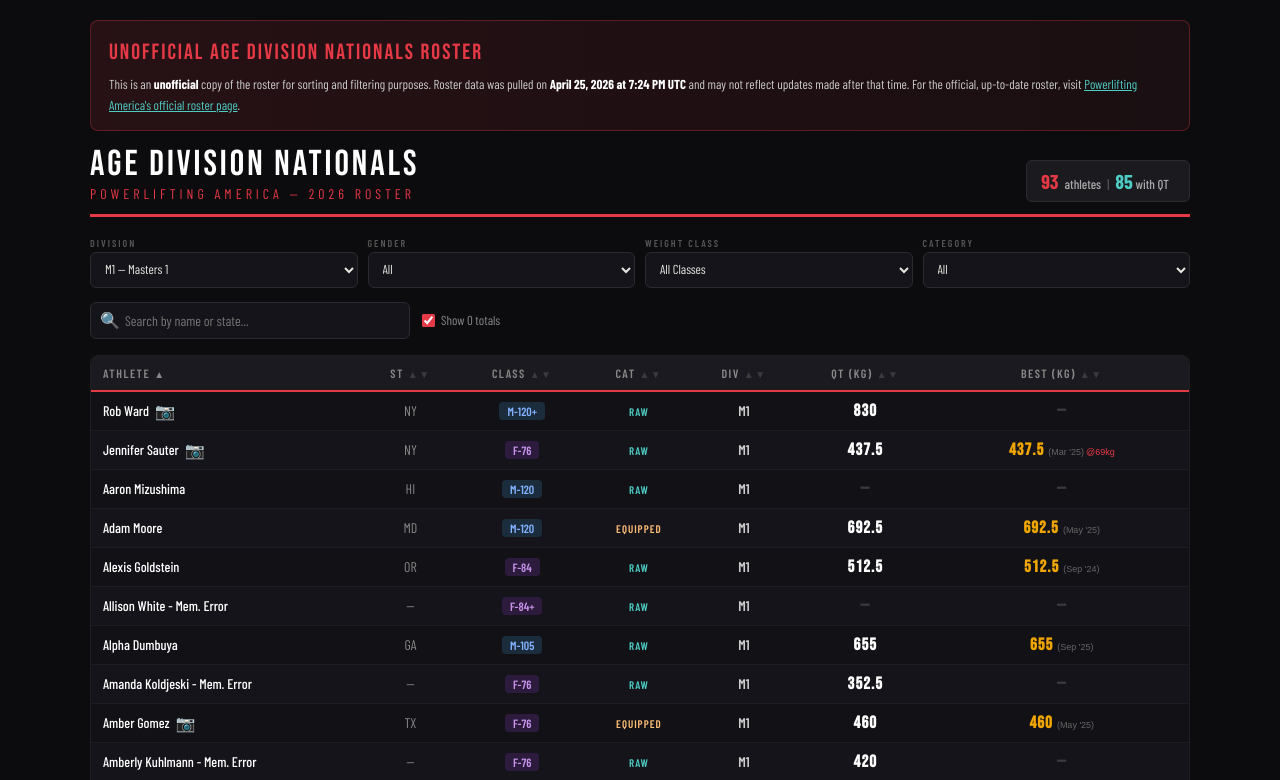
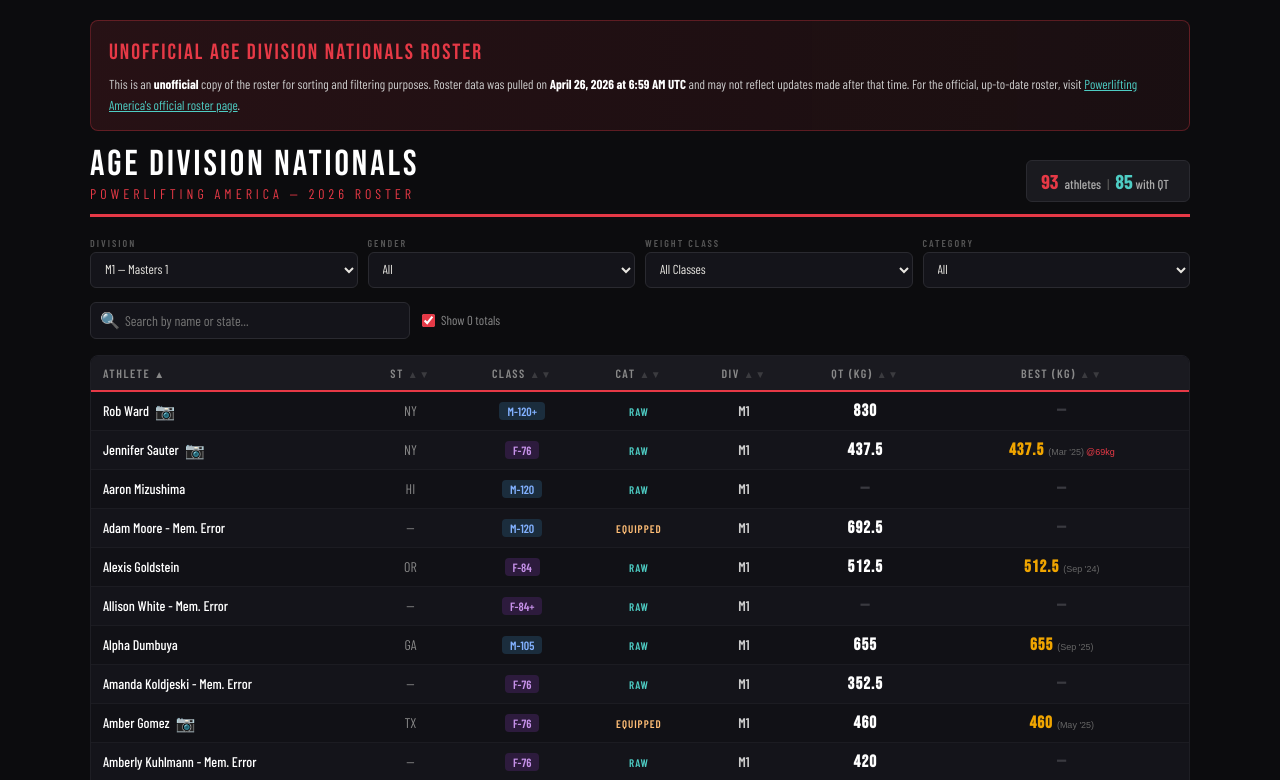
Before and after one commit to robmward/powerlifting-roster, a React (Vite) app: page / in a window 1280 px wide. Shown: the top 780 px of the page. Built offline with nearby package versions, Linux system fonts and the light colour scheme; a web font is replaced by a local one.

Commit message:
Update roster - 21 changes detected

```diff
--- a/src/App.jsx
+++ b/src/App.jsx
@@ -28,7 +28,6 @@
 {"name":"Marina Maxwell","state":"NC","wc":"F-52","cat":"Raw","div":"J","total":420,"best":410.5,"bestWc":"52","diffWc":false,"bestFed":"AMP","bestDate":"May '25","ig":"marina52kg","opl":"marinamaxwell"},
 {"name":"Trinity Infante","state":"CA","wc":"F-52","cat":"Raw","div":"J","total":337.5,"best":337.5,"bestWc":"52","diffWc":false,"bestFed":"AMP","bestDate":"Nov '25","ig":"","opl":"trinityinfante"},
 {"name":"Abcde Mata","state":"TX","wc":"F-52","cat":"Equipped","div":"SJ","total":297.5,"best":297.5,"bestWc":"52","diffWc":false,"bestFed":"AMP","bestDate":"Dec '25","ig":"","opl":"abcdemata"},
-{"name":"Ava Dean","state":"LA","wc":"F-52","cat":"Equipped","div":"SJ","total":201.9,"best":0,"bestWc":"","diffWc":false,"bestFed":"","bestDate":"","ig":"","opl":""},
 {"name":"Nyeli Arispe","state":"TX","wc":"F-52","cat":"Equipped","div":"SJ","total":0,"best":0,"bestWc":"","diffWc":false,"bestFed":"","bestDate":"","ig":"","opl":""},
 {"name":"Noemi Blancarte","state":"LA","wc":"F-52","cat":"Equipped","div":"SJ","total":0,"best":0,"bestWc":"","diffWc":false,"bestFed":"","bestDate":"","ig":"","opl":""},
 {"name":"Autumn Gilday","state":"TX","wc":"F-52","cat":"Equipped","div":"J","total":327.5,"best":325,"bestWc":"52","diffWc":false,"bestFed":"AMP","bestDate":"May '25","ig":"","opl":"autumngilday"},
@@ -57,6 +56,7 @@
 {"name":"Charleen Balcer Rowekamp","state":"MN","wc":"F-57","cat":"Equipped","div":"M1","total":320,"best":320,"bestWc":"57","diffWc":false,"bestFed":"AMP","bestDate":"Apr '24","ig":"","opl":"charleenbalcerrowekamp"},
 {"name":"Jasmine Nguyen - Mem. Error","state":"--","wc":"F-57","cat":"Equipped","div":"SJ","total":307.5,"best":0,"bestWc":"","diffWc":false,"bestFed":"","bestDate":"","ig":"","opl":""},
 {"name":"Ava Dean","state":"LA","wc":"F-57","cat":"Equipped","div":"SJ","total":201.9,"best":0,"bestWc":"","diffWc":false,"bestFed":"","bestDate":"","ig":"","opl":""},
+{"name":"Ava Dean","state":"LA","wc":"F-57","cat":"Equipped","div":"SJ","total":201.9,"best":0,"bestWc":"","diffWc":false,"bestFed":"","bestDate":"","ig":"","opl":""},
 {"name":"Paloma Calderon","state":"TX","wc":"F-57","cat":"Equipped","div":"SJ","total":75,"best":360,"bestWc":"63","diffWc":true,"bestFed":"AMP","bestDate":"May '25","ig":"","opl":"palomacalderon"},
 {"name":"Lyla Felean","state":"LA","wc":"F-57","cat":"Equipped","div":"SJ","total":0,"best":0,"bestWc":"","diffWc":false,"bestFed":"","bestDate":"","ig":"","opl":""},
 {"name":"Lylah Jones","state":"LA","wc":"F-57","cat":"Equipped","div":"SJ","total":0,"best":0,"bestWc":"","diffWc":false,"bestFed":"","bestDate":"","ig":"","opl":""},
@@ -65,7 +65,7 @@
 {"name":"Elizabeth Pizarro","state":"TX","wc":"F-57","cat":"Equipped","div":"J","total":342.5,"best":392.5,"bestWc":"57","diffWc":false,"bestFed":"AMP","bestDate":"Feb '26","ig":"","opl":"elizabethpizarro"},
 {"name":"Madaline Kennemer","state":"LA","wc":"F-57","cat":"Equipped","div":"J","total":242.5,"best":242.5,"bestWc":"57","diffWc":false,"bestFed":"AMP","bestDate":"Nov '25","ig":"","opl":"madalinekennemer"},
 {"name":"Shelly Stettner","state":"MI","wc":"F-63","cat":"Raw","div":"M4","total":342.5,"best":342.5,"bestWc":"63","diffWc":false,"bestFed":"AMP","bestDate":"Aug '25","ig":"shelly_ann_28","opl":"shellystettner"},
-{"name":"Jessica Marshall","state":"--","wc":"F-63","cat":"Raw","div":"M3","total":356,"best":356,"bestWc":"63","diffWc":false,"bestFed":"AMP","bestDate":"May '25","ig":"","opl":"jessicamarshall1"},
+{"name":"Jessica Marshall","state":"NY","wc":"F-63","cat":"Raw","div":"M3","total":356,"best":356,"bestWc":"63","diffWc":false,"bestFed":"AMP","bestDate":"May '25","ig":"","opl":"jessicamarshall1"},
 {"name":"Lynn Pietig","state":"--","wc":"F-63","cat":"Raw","div":"M3","total":342.5,"best":345,"bestWc":"","diffWc":false,"bestFed":"USAPL","bestDate":"Mar '24","ig":"","opl":"lynnpietig"},
 {"name":"Tiffany Dean","state":"NV","wc":"F-63","cat":"Raw","div":"M3","total":265,"best":265,"bestWc":"63","diffWc":false,"bestFed":"AMP","bestDate":"May '25","ig":"","opl":"tiffanydean"},
 {"name":"Isabelle Iliev","state":"WA","wc":"F-63","cat":"Raw","div":"M2","total":377.5,"best":377.5,"bestWc":"63","diffWc":false,"bestFed":"AMP","bestDate":"Sep '24","ig":"","opl":"isabelleiliev"},
@@ -189,7 +189,7 @@
 {"name":"Rosanna Orosco","state":"CA","wc":"F-84","cat":"Raw","div":"M1","total":422.5,"best":422.5,"bestWc":"84","diffWc":false,"bestFed":"AMP","bestDate":"Apr '25","ig":"","opl":"rosannaorosco"},
 {"name":"Bethany Blankespoor","state":"DC","wc":"F-84","cat":"Raw","div":"M1","total":302.5,"best":302.5,"bestWc":"84","diffWc":false,"bestFed":"AMP","bestDate":"Dec '24","ig":"","opl":"bethanyblankespoor"},
 {"name":"Lauren Kolb","state":"OR","wc":"F-84","cat":"Raw","div":"M1","total":297.5,"best":297.5,"bestWc":"84","diffWc":false,"bestFed":"AMP","bestDate":"Feb '25","ig":"","opl":"laurenkolb"},
-{"name":"Rebekah Givan","state":"NY","wc":"F-84","cat":"Raw","div":"SJ","total":352.5,"best":352.5,"bestWc":"84","diffWc":false,"bestFed":"AMP","bestDate":"Apr '25","ig":"","opl":"rebekahgivan"},
+{"name":"Rebekah Givan","state":"--","wc":"F-84","cat":"Raw","div":"SJ","total":352.5,"best":352.5,"bestWc":"84","diffWc":false,"bestFed":"AMP","bestDate":"Apr '25","ig":"","opl":"rebekahgivan"},
 {"name":"Madilyn Cantu","state":"TX","wc":"F-84","cat":"Raw","div":"SJ","total":322.5,"best":322.5,"bestWc":"84","diffWc":false,"bestFed":"AMP","bestDate":"Dec '25","ig":"","opl":"madilyncantu"},
 {"name":"Saige Back","state":"NY","wc":"F-84","cat":"Raw","div":"SJ","total":75,"best":290,"bestWc":"84+","diffWc":true,"bestFed":"AMP","bestDate":"May '24","ig":"","opl":"saigeback"},
 {"name":"Zoe Soleil Goykhman","state":"PA","wc":"F-84","cat":"Raw","div":"J","total":470,"best":477.5,"bestWc":"84+","diffWc":true,"bestFed":"AMP","bestDate":"Mar '25","ig":"","opl":"zoesoleilgoykhman"},
@@ -199,7 +199,7 @@
 {"name":"Brooke Ruland","state":"WI","wc":"F-84","cat":"Raw","div":"J","total":0,"best":480,"bestWc":"82.5","diffWc":true,"bestFed":"USAPL","bestDate":"Apr '26","ig":"","opl":"brookeruland"},
 {"name":"Sara Rodock","state":"WI","wc":"F-84","cat":"Equipped","div":"M1","total":530,"best":530,"bestWc":"84","diffWc":false,"bestFed":"AMP","bestDate":"Jun '25","ig":"","opl":"sararodock"},
 {"name":"Kaitlyn Huff","state":"TX","wc":"F-84","cat":"Equipped","div":"SJ","total":400,"best":400,"bestWc":"84","diffWc":false,"bestFed":"AMP","bestDate":"May '25","ig":"","opl":"kaitlynhuff"},
-{"name":"Elaina Canales","state":"TX","wc":"F-84","cat":"Equipped","div":"SJ","total":0,"best":0,"bestWc":"","diffWc":false,"bestFed":"","bestDate":"","ig":"","opl":""},
+{"name":"Elaina Canales","state":"--","wc":"F-84","cat":"Equipped","div":"SJ","total":0,"best":0,"bestWc":"","diffWc":false,"bestFed":"","bestDate":"","ig":"","opl":""},
 {"name":"Mena Reeves","state":"KS","wc":"F-84","cat":"Equipped","div":"J","total":492.5,"best":0,"bestWc":"","diffWc":false,"bestFed":"","bestDate":"","ig":"","opl":""},
 {"name":"Cristina Angelloz - Mem. Error","state":"--","wc":"F-84","cat":"Equipped","div":"J","total":327.5,"best":0,"bestWc":"","diffWc":false,"bestFed":"","bestDate":"","ig":"","opl":""},
 {"name":"Patrice Lockhart","state":"GA","wc":"F-84+","cat":"Raw","div":"SO","total":0,"best":0,"bestWc":"","diffWc":false,"bestFed":"","bestDate":"","ig":"","opl":""},
@@ -211,7 +211,7 @@
 {"name":"Lori Sousa","state":"FL","wc":"F-84+","cat":"Raw","div":"M2","total":327.5,"best":337.5,"bestWc":"100+","diffWc":true,"bestFed":"USAPL","bestDate":"Mar '23","ig":"","opl":"lorisousa"},
 {"name":"Lori Sousa","state":"FL","wc":"F-84+","cat":"Raw","div":"M2","total":327.5,"best":337.5,"bestWc":"100+","diffWc":true,"bestFed":"USAPL","bestDate":"Mar '23","ig":"","opl":"lorisousa"},
 {"name":"Shanti Murphy - Mem. Error","state":"--","wc":"F-84+","cat":"Raw","div":"M2","total":315,"best":0,"bestWc":"","diffWc":false,"bestFed":"","bestDate":"","ig":"","opl":""},
-{"name":"Melissa Copeland","state":"--","wc":"F-84+","cat":"Raw","div":"M1","total":575.5,"best":575.5,"bestWc":"84+","diffWc":false,"bestFed":"AMP","bestDate":"May '25","ig":"melarmy","opl":"melissacopeland"},
+{"name":"Melissa Copeland","state":"MD","wc":"F-84+","cat":"Raw","div":"M1","total":575.5,"best":575.5,"bestWc":"84+","diffWc":false,"bestFed":"AMP","bestDate":"May '25","ig":"melarmy","opl":"melissacopeland"},
 {"name":"Emily Douglas","state":"MD","wc":"F-84+","cat":"Raw","div":"M1","total":490,"best":517.5,"bestWc":"84+","diffWc":false,"bestFed":"AMP","bestDate":"Jan '26","ig":"","opl":"emilydouglas2"},
 {"name":"Tiffany Miranda","state":"NC","wc":"F-84+","cat":"Raw","div":"M1","total":367.5,"best":367.5,"bestWc":"84+","diffWc":false,"bestFed":"AMP","bestDate":"Oct '25","ig":"","opl":"tiffanymiranda"},
 {"name":"Allison White - Mem. Error","state":"--","wc":"F-84+","cat":"Raw","div":"M1","total":0,"best":0,"bestWc":"","diffWc":false,"bestFed":"","bestDate":"","ig":"","opl":""},
@@ -420,6 +420,7 @@
 {"name":"Eli Sobie","state":"MI","wc":"M-83","cat":"Raw","div":"SJ","total":540,"best":540,"bestWc":"74","diffWc":true,"bestFed":"AMP","bestDate":"Apr '25","ig":"","opl":"elisobie"},
 {"name":"Advaith Goud Sirisanagandla","state":"TX","wc":"M-83","cat":"Raw","div":"SJ","total":537.5,"best":537.5,"bestWc":"83","diffWc":false,"bestFed":"AMP","bestDate":"Dec '25","ig":"","opl":"advaithgoudsirisanagandla"},
 {"name":"Aidan Bauer","state":"AZ","wc":"M-83","cat":"Raw","div":"SJ","total":535,"best":535,"bestWc":"83","diffWc":false,"bestFed":"AMP","bestDate":"Sep '25","ig":"","opl":"aidanbauer"},
+{"name":"Daniil Petc","state":"CA","wc":"M-83","cat":"Raw","div":"SJ","total":535,"best":0,"bestWc":"","diffWc":false,"bestFed":"","bestDate":"","ig":"","opl":""},
 {"name":"Brody Williamson","state":"TX","wc":"M-83","cat":"Raw","div":"SJ","total":505,"best":505,"bestWc":"83","diffWc":false,"bestFed":"AMP","bestDate":"Dec '25","ig":"","opl":"brodywilliamson"},
 {"name":"Joshua Tang","state":"MD","wc":"M-83","cat":"Raw","div":"SJ","total":455,"best":455,"bestWc":"83","diffWc":false,"bestFed":"AMP","bestDate":"May '25","ig":"anabolic_goldfish","opl":"joshuatang"},
 {"name":"Kayden Curtiss","state":"TX","wc":"M-83","cat":"Raw","div":"SJ","total":432.5,"best":432.5,"bestWc":"74","diffWc":true,"bestFed":"AMP","bestDate":"Dec '25","ig":"","opl":"kaydencurtiss"},
@@ -445,7 +446,7 @@
 {"name":"Aron Atakuzi","state":"OK","wc":"M-83","cat":"Raw","div":"J","total":667.5,"best":667.5,"bestWc":"83","diffWc":false,"bestFed":"AMP","bestDate":"Dec '25","ig":"","opl":"aronatakuzi"},
 {"name":"Sean Fitzgerald","state":"PA","wc":"M-83","cat":"Raw","div":"J","total":640,"best":677.5,"bestWc":"93","diffWc":true,"bestFed":"AMP","bestDate":"May '25","ig":"seanfitzpl","opl":"seanfitzgerald"},
 {"name":"Noah Raulston","state":"TX","wc":"M-83","cat":"Raw","div":"J","total":637.5,"best":637.5,"bestWc":"83","diffWc":false,"bestFed":"AMP","bestDate":"Dec '25","ig":"","opl":"noahraulston"},
-{"name":"Daniel Castaneda - Mem. Error","state":"--","wc":"M-83","cat":"Raw","div":"J","total":635,"best":0,"bestWc":"","diffWc":false,"bestFed":"","bestDate":"","ig":"","opl":""},
+{"name":"Daniel Castaneda","state":"TX","wc":"M-83","cat":"Raw","div":"J","total":635,"best":0,"bestWc":"","diffWc":false,"bestFed":"","bestDate":"","ig":"","opl":""},
 {"name":"Kacey Morgan","state":"AL","wc":"M-83","cat":"Raw","div":"J","total":635,"best":635,"bestWc":"83","diffWc":false,"bestFed":"AMP","bestDate":"Oct '25","ig":"","opl":"kaceymorgan2"},
 {"name":"Jackson Voss","state":"FL","wc":"M-83","cat":"Raw","div":"J","total":585,"best":660,"bestWc":"90","diffWc":true,"bestFed":"USAPL","bestDate":"Apr '25","ig":"","opl":"jacksonvoss"},
 {"name":"Raphael Rivera","state":"TX","wc":"M-83","cat":"Raw","div":"J","total":575,"best":605,"bestWc":"83","diffWc":false,"bestFed":"AMP","bestDate":"Feb '26","ig":"","opl":"raphaelrivera1"},
@@ -620,7 +621,6 @@
 {"name":"Angelo Carpino","state":"FL","wc":"M-105","cat":"Raw","div":"J","total":642.5,"best":642.5,"bestWc":"105","diffWc":false,"bestFed":"AMP","bestDate":"May '25","ig":"","opl":"angelocarpino"},
 {"name":"Austin Hamilton","state":"MS","wc":"M-105","cat":"Raw","div":"J","total":637.5,"best":637.5,"bestWc":"105","diffWc":false,"bestFed":"AMP","bestDate":"Dec '25","ig":"","opl":"austinhamilton2"},
 {"name":"Fernando Rivera","state":"TX","wc":"M-105","cat":"Raw","div":"J","total":617.5,"best":625,"bestWc":"90","diffWc":true,"bestFed":"USAPL","bestDate":"May '25","ig":"","opl":"fernandorivera2"},
-{"name":"Joshua Lawson","state":"TX","wc":"M-105","cat":"Raw","div":"J","total":607.5,"best":607.5,"bestWc":"74","diffWc":true,"bestFed":"AMP","bestDate":"Dec '25","ig":"","opl":"joshualawson"},
 {"name":"Steven Aderhold","state":"TX","wc":"M-105","cat":"Raw","div":"J","total":572.5,"best":622.5,"bestWc":"105","diffWc":false,"bestFed":"AMP","bestDate":"Feb '26","ig":"","opl":"stevenaderhold"},
 {"name":"Austin Mckinney","state":"TX","wc":"M-105","cat":"Raw","div":"J","total":440,"best":440,"bestWc":"105","diffWc":false,"bestFed":"AMP","bestDate":"Aug '25","ig":"","opl":"austinmckinney"},
 {"name":"Josue Aguilera - Mem. Error","state":"--","wc":"M-105","cat":"Raw","div":"J","total":75,"best":0,"bestWc":"","diffWc":false,"bestFed":"","bestDate":"","ig":"","opl":""},
@@ -645,7 +645,7 @@
 {"name":"Jose Bellon","state":"FL","wc":"M-105","cat":"Equipped","div":"J","total":675,"best":700,"bestWc":"120","diffWc":true,"bestFed":"AMP","bestDate":"May '25","ig":"","opl":"josebellon"},
 {"name":"Matthew Hammond","state":"LA","wc":"M-120","cat":"Raw","div":"SO","total":322.5,"best":322.5,"bestWc":"120","diffWc":false,"bestFed":"AMP","bestDate":"Nov '25","ig":"","opl":"matthewhammond"},
 {"name":"Rory Mccoy","state":"PA","wc":"M-120","cat":"Raw","div":"M4","total":522.5,"best":497.5,"bestWc":"105","diffWc":true,"bestFed":"AMP","bestDate":"May '25","ig":"","opl":"rorymccoy"},
-{"name":"Erik Madsen","state":"WA","wc":"M-120","cat":"Raw","div":"M4","total":502.5,"best":498,"bestWc":"120","diffWc":false,"bestFed":"AMP","bestDate":"May '25","ig":"","opl":"erikmadsen"},
+{"name":"Erik Madsen - Mem. Error","state":"--","wc":"M-120","cat":"Raw","div":"M4","total":502.5,"best":0,"bestWc":"","diffWc":false,"bestFed":"","bestDate":"","ig":"","opl":""},
 {"name":"Michael Bitting","state":"FL","wc":"M-120","cat":"Raw","div":"M4","total":400,"best":437.5,"bestWc":"120","diffWc":false,"bestFed":"AMP","bestDate":"Apr '23","ig":"","opl":"michaelbitting"},
 {"name":"Wilson Martinez","state":"--","wc":"M-120","cat":"Raw","div":"M3","total":707.5,"best":707.5,"bestWc":"120","diffWc":false,"bestFed":"AMP","bestDate":"Dec '24","ig":"","opl":"wilsonmartinez"},
 {"name":"Austin Keanu","state":"HI","wc":"M-120","cat":"Raw","div":"M3","total":577.5,"best":652.5,"bestWc":"120+","diffWc":true,"bestFed":"AMP","bestDate":"Dec '24","ig":"","opl":"austinkeanu"},
@@ -671,6 +671,7 @@
 {"name":"Tanner Newman","state":"OK","wc":"M-120","cat":"Raw","div":"J","total":807.5,"best":810,"bestWc":"140","diffWc":true,"bestFed":"USAPL","bestDate":"Feb '24","ig":"","opl":"tannernewman"},
 {"name":"Ty Morawski","state":"OH","wc":"M-120","cat":"Raw","div":"J","total":770,"best":770,"bestWc":"120","diffWc":false,"bestFed":"AMP","bestDate":"Oct '25","ig":"","opl":"tymorawski"},
 {"name":"Nicolas Hawke - Mem. Error","state":"--","wc":"M-120","cat":"Raw","div":"J","total":760,"best":0,"bestWc":"","diffWc":false,"bestFed":"","bestDate":"","ig":"","opl":""},
+{"name":"Aidan Wilder","state":"TX","wc":"M-120","cat":"Raw","div":"J","total":755,"best":0,"bestWc":"","diffWc":false,"bestFed":"","bestDate":"","ig":"","opl":""},
 {"name":"Gilberto Villarreal","state":"CA","wc":"M-120","cat":"Raw","div":"J","total":750,"best":0,"bestWc":"","diffWc":false,"bestFed":"","bestDate":"","ig":"","opl":""},
 {"name":"Lincoln Mickelsen","state":"TX","wc":"M-120","cat":"Raw","div":"J","total":690,"best":690,"bestWc":"120","diffWc":false,"bestFed":"AMP","bestDate":"Oct '25","ig":"","opl":"lincolnmickelsen"},
 {"name":"Connor Long","state":"KY","wc":"M-120","cat":"Raw","div":"J","total":672.5,"best":682.5,"bestWc":"120","diffWc":false,"bestFed":"AMP","bestDate":"Feb '26","ig":"connor.long99","opl":"connorlong3"},
@@ -686,7 +687,7 @@
 {"name":"Travis Koehn","state":"WY","wc":"M-120","cat":"Equipped","div":"M2","total":822.5,"best":820,"bestWc":"125","diffWc":true,"bestFed":"USAPL","bestDate":"Jan '24","ig":"","opl":"traviskoehn"},
 {"name":"Michael Kalter","state":"ME","wc":"M-120","cat":"Equipped","div":"M2","total":807.5,"best":807.5,"bestWc":"120","diffWc":false,"bestFed":"AMP","bestDate":"May '24","ig":"","opl":"michaelkalter"},
 {"name":"Ryan Stills","state":"OR","wc":"M-120","cat":"Equipped","div":"M2","total":450,"best":0,"bestWc":"","diffWc":false,"bestFed":"","bestDate":"","ig":"","opl":""},
-{"name":"Adam Moore","state":"MD","wc":"M-120","cat":"Equipped","div":"M1","total":692.5,"best":692.5,"bestWc":"120","diffWc":false,"bestFed":"AMP","bestDate":"May '25","ig":"","opl":"adammoore"},
+{"name":"Adam Moore - Mem. Error","state":"--","wc":"M-120","cat":"Equipped","div":"M1","total":692.5,"best":0,"bestWc":"","diffWc":false,"bestFed":"","bestDate":"","ig":"","opl":""},
 {"name":"Carson Frnka","state":"TX","wc":"M-120","cat":"Equipped","div":"SJ","total":735,"best":707.5,"bestWc":"120","diffWc":false,"bestFed":"AMP","bestDate":"May '25","ig":"","opl":"carsonfrnka"},
 {"name":"Israel Soliz","state":"TX","wc":"M-120","cat":"Equipped","div":"SJ","total":407.5,"best":325,"bestWc":"110","diffWc":true,"bestFed":"USAPL","bestDate":"Dec '24","ig":"","opl":"israelsoliz"},
 {"name":"Dar’Reyus Scott","state":"LA","wc":"M-120","cat":"Equipped","div":"SJ","total":0,"best":0,"bestWc":"","diffWc":false,"bestFed":"","bestDate":"","ig":"","opl":""},
@@ -866,7 +867,7 @@
           }}>UNOFFICIAL AGE DIVISION NATIONALS ROSTER</div>
           <div>
             This is an <strong style={{color:"#fff"}}>unofficial</strong> copy of the roster for sorting and filtering purposes.
-            Roster data was pulled on <strong style={{color:"#fff"}}>April 25, 2026 at 7:24 PM UTC</strong> and may not reflect updates made after that time.
+            Roster data was pulled on <strong style={{color:"#fff"}}>April 26, 2026 at 6:59 AM UTC</strong> and may not reflect updates made after that time.
             For the official, up-to-date roster, visit{" "}
             <a href="https://powerlifting-america.com/age-division-nationals-roster/"
               target="_blank" rel="noopener noreferrer"
```
